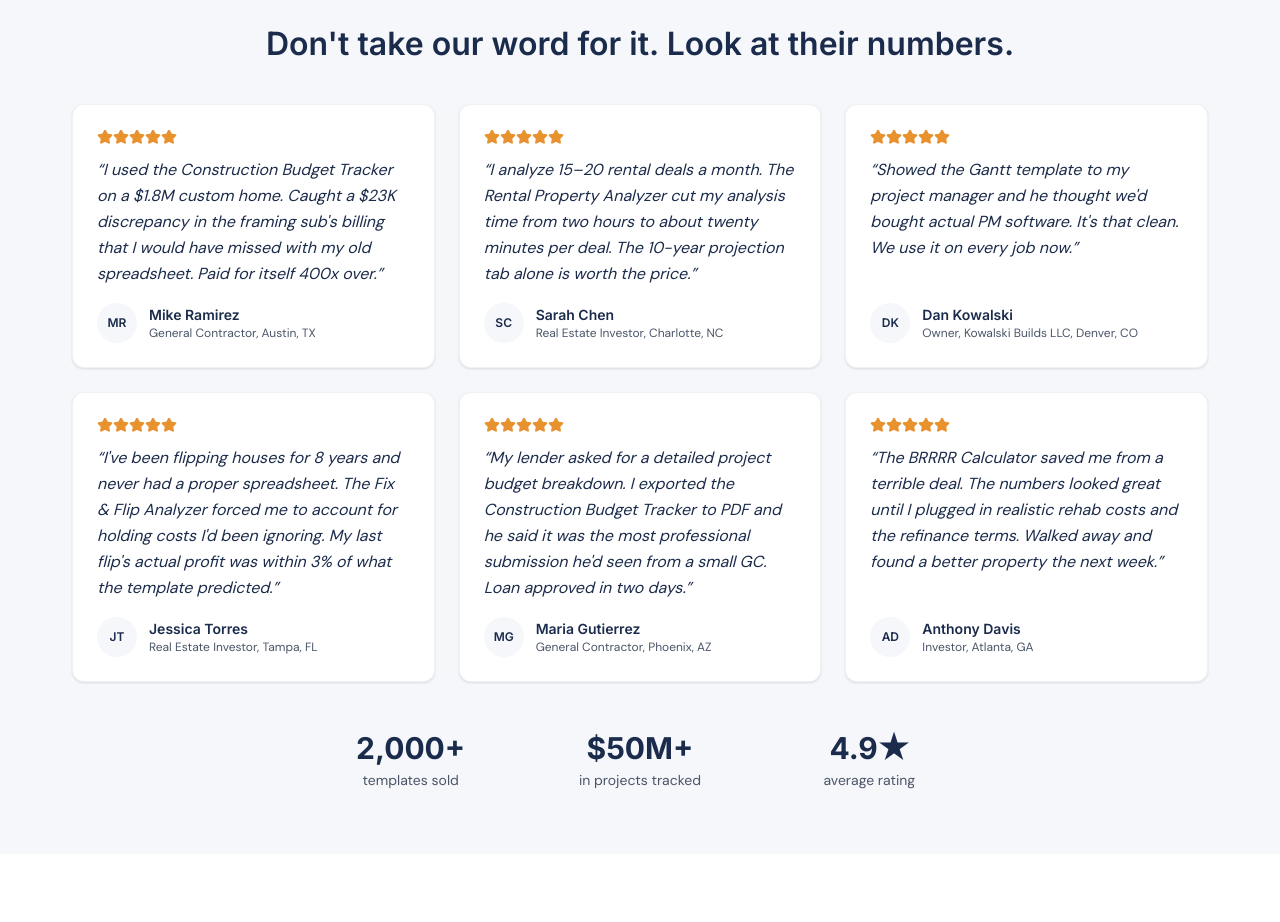
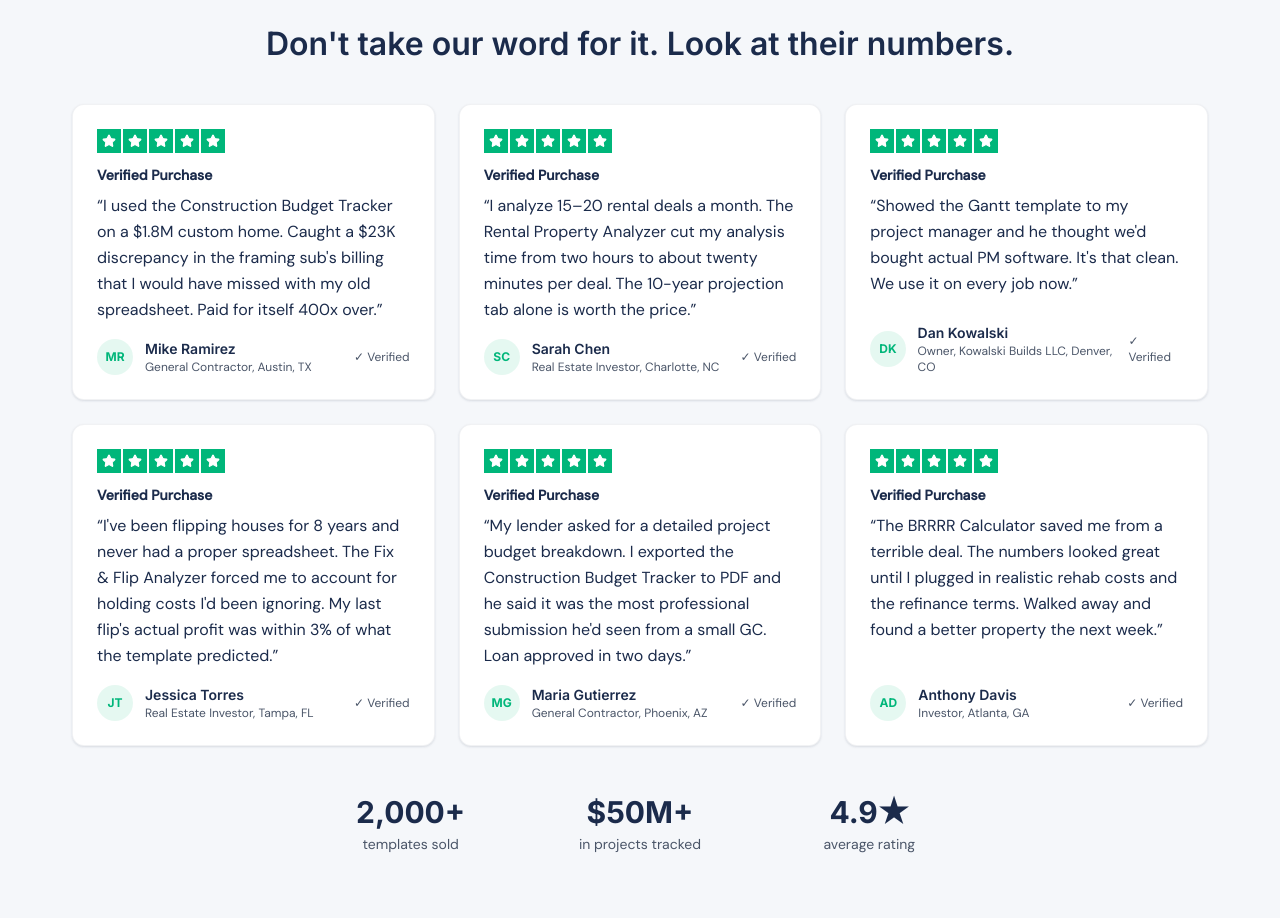
Before and after one commit to alphonsecedinvest-svg/sheetcraft, a Next.js app: page / in a window 1280 px wide. Shown: the part 4400-5322 px from the top of the page. Built offline with nearby package versions, Linux system fonts and the light colour scheme.

Commit message:
Reviews: Trustpilot-style green stars + click-to-scroll from product hero

```diff
--- a/src/app/products/[slug]/page.tsx
+++ b/src/app/products/[slug]/page.tsx
@@ -125,7 +125,7 @@ export default async function ProductPage({
                     <Star key={i} size={16} className="fill-amber text-amber" />
                   ))}
                 </div>
-                <span className="text-sm text-slate">{product.rating}/5 ({product.reviewCount} reviews)</span>
+                <a href="#reviews" className="text-sm text-slate hover:text-navy transition-colors cursor-pointer">{product.rating}/5 ({product.reviewCount} reviews)</a>
               </div>
 
               <div className="mt-4">
@@ -285,32 +285,51 @@ export default async function ProductPage({
         </Container>
       </section>
 
-      {/* Testimonials */}
+      {/* Reviews — Trustpilot-style */}
       {product.testimonials.length > 0 && (
-        <section className="py-12 lg:py-16 bg-cloud">
+        <section id="reviews" className="py-12 lg:py-16 bg-cloud scroll-mt-20">
           <Container>
-            <h2 className="font-heading font-semibold text-2xl text-navy text-center mb-8">
-              What customers say
-            </h2>
-            <div className="grid grid-cols-1 md:grid-cols-2 gap-6 max-w-3xl mx-auto">
+            {/* Trustpilot-style header */}
+            <div className="text-center mb-10">
+              <div className="inline-flex items-center gap-2 mb-3">
+                <div className="flex">
+                  {[...Array(5)].map((_, i) => (
+                    <Star key={i} size={20} className="fill-[#00b67a] text-[#00b67a]" />
+                  ))}
+                </div>
+              </div>
+              <p className="font-heading font-bold text-lg text-navy">
+                Rated {product.rating}/5 based on {product.reviewCount} reviews
+              </p>
+              <p className="text-sm text-slate mt-1">Verified customer reviews</p>
+            </div>
+
+            <div className="grid grid-cols-1 md:grid-cols-2 gap-5 max-w-3xl mx-auto">
               {product.testimonials.map((t) => (
-                <div key={t.name} className="bg-white border border-navy/6 rounded-xl p-6 shadow-card">
-                  <div className="flex mb-3">
+                <div key={t.name} className="bg-white border border-navy/6 rounded-lg p-5 shadow-card">
+                  {/* Trustpilot-style green star bar */}
+                  <div className="flex gap-0.5 mb-3">
                     {[...Array(5)].map((_, j) => (
-                      <Star key={j} size={16} className="fill-amber text-amber" />
+                      <div key={j} className="w-6 h-6 bg-[#00b67a] flex items-center justify-center">
+                        <Star size={14} className="fill-white text-white" />
+                      </div>
                     ))}
                   </div>
-                  <p className="text-base text-navy italic leading-relaxed">
+                  <p className="text-sm font-semibold text-navy mb-2">Verified Purchase</p>
+                  <p className="text-base text-navy leading-relaxed">
                     &ldquo;{t.quote}&rdquo;
                   </p>
-                  <div className="mt-4 flex items-center gap-3">
-                    <div className="w-10 h-10 rounded-full bg-cloud flex items-center justify-center">
-                      <span className="text-xs font-heading font-semibold text-navy">{t.initials}</span>
+                  <div className="mt-4 flex items-center justify-between">
+                    <div className="flex items-center gap-3">
+                      <div className="w-9 h-9 rounded-full bg-[#00b67a]/10 flex items-center justify-center">
+                        <span className="text-xs font-heading font-bold text-[#00b67a]">{t.initials}</span>
+                      </div>
+                      <div>
+                        <p className="font-heading font-semibold text-sm text-navy">{t.name}</p>
+                        <p className="text-xs text-slate">{t.title}</p>
+                      </div>
                     </div>
-                    <div>
-                      <p className="font-heading font-semibold text-sm text-navy">{t.name}</p>
-                      <p className="text-xs text-slate">{t.title}</p>
-                    </div>
+                    <span className="text-xs text-slate">✓ Verified</span>
                   </div>
                 </div>
               ))}
--- a/src/components/sections/Testimonials.tsx
+++ b/src/components/sections/Testimonials.tsx
@@ -58,22 +58,29 @@ export default function Testimonials() {
           {testimonials.map((t, i) => (
             <FadeIn key={t.name} delay={i * 0.1}>
               <div className="bg-white border border-navy/6 rounded-xl p-6 shadow-card h-full flex flex-col">
-                <div className="flex mb-3">
+                {/* Trustpilot-style green star bar */}
+                <div className="flex gap-0.5 mb-3">
                   {[...Array(5)].map((_, j) => (
-                    <Star key={j} size={16} className="fill-amber text-amber" />
+                    <div key={j} className="w-6 h-6 bg-[#00b67a] flex items-center justify-center">
+                      <Star size={14} className="fill-white text-white" />
+                    </div>
                   ))}
                 </div>
-                <p className="text-base text-navy italic leading-relaxed flex-1">
+                <p className="text-sm font-semibold text-navy mb-2">Verified Purchase</p>
+                <p className="text-base text-navy leading-relaxed flex-1">
                   &ldquo;{t.quote}&rdquo;
                 </p>
-                <div className="mt-4 flex items-center gap-3">
-                  <div className="w-10 h-10 rounded-full bg-cloud flex items-center justify-center">
-                    <span className="text-xs font-heading font-semibold text-navy">{t.initials}</span>
+                <div className="mt-4 flex items-center justify-between">
+                  <div className="flex items-center gap-3">
+                    <div className="w-9 h-9 rounded-full bg-[#00b67a]/10 flex items-center justify-center">
+                      <span className="text-xs font-heading font-bold text-[#00b67a]">{t.initials}</span>
+                    </div>
+                    <div>
+                      <p className="font-heading font-semibold text-sm text-navy">{t.name}</p>
+                      <p className="text-xs text-slate">{t.title}</p>
+                    </div>
                   </div>
-                  <div>
-                    <p className="font-heading font-semibold text-sm text-navy">{t.name}</p>
-                    <p className="text-xs text-slate">{t.title}</p>
-                  </div>
+                  <span className="text-xs text-slate">✓ Verified</span>
                 </div>
               </div>
             </FadeIn>
```
